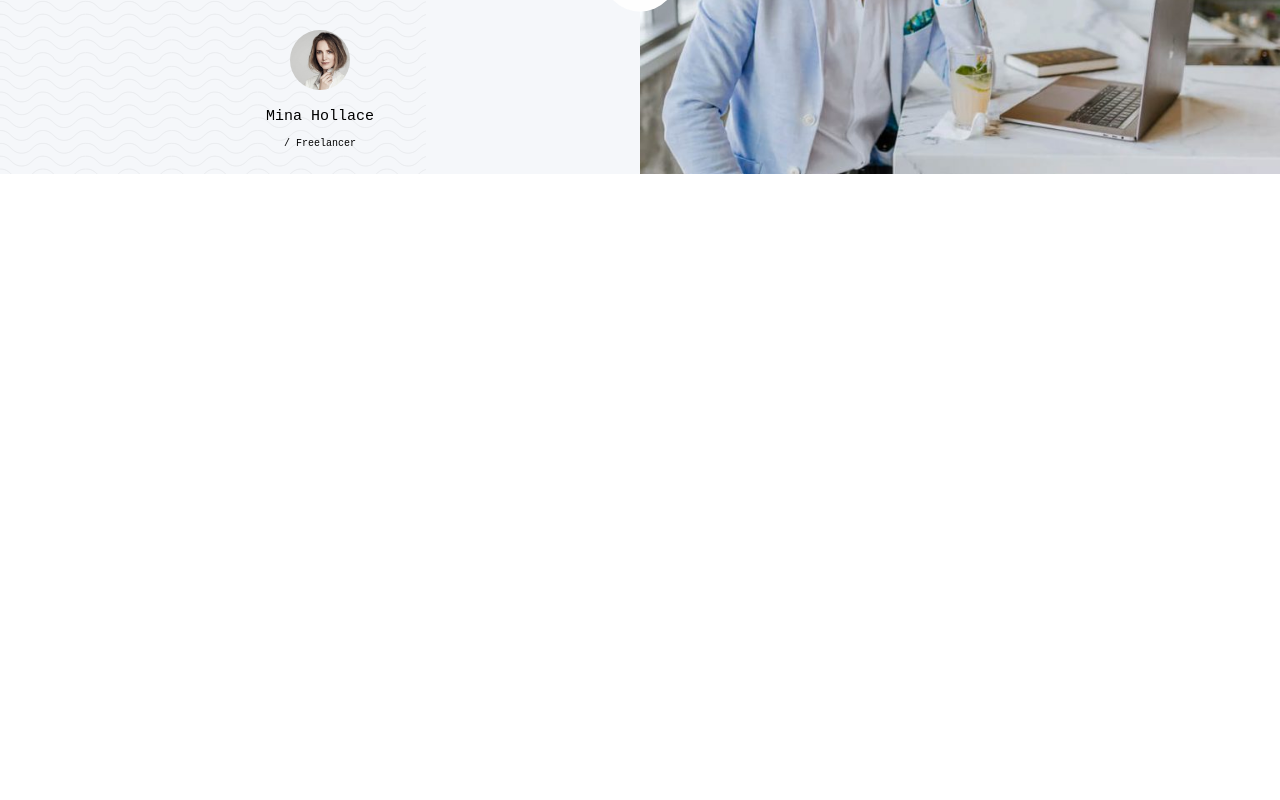
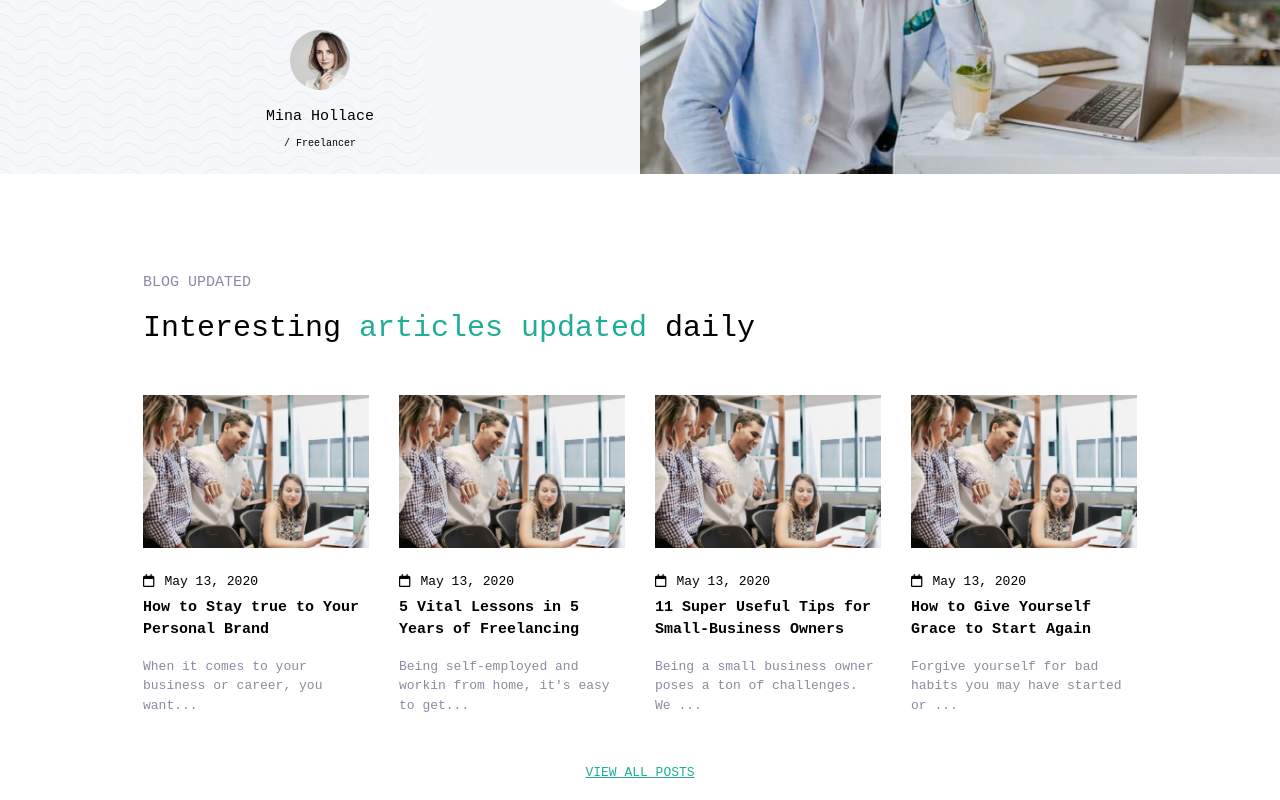
Before and after one commit to CalendaLucia/proj-html-vuejs, a Vue app: page / in a window 1280 px wide. Shown: the part 3699-4499 px from the top of the page. Before the commit the page ends 3877 px from the top, so only its background shows below. Built offline with nearby package versions, Linux system fonts and the light colour scheme.

Commit message:
inizio footer

```diff
--- a/src/App.vue
+++ b/src/App.vue
@@ -1,6 +1,7 @@
 <script>
 import AppHeader from './components/AppHeader.vue'
 import AppMain from './components/AppMain.vue'
+import AppFooter from './components/AppFooter.vue'
 export default {
   name:'App',
   data() {
@@ -38,6 +39,7 @@ export default {
   components: {
     AppHeader,
     AppMain,
+    AppFooter
   }
 }
 </script>
@@ -45,6 +47,7 @@ export default {
 <template>
  <AppHeader :menuItems="menuItems" :icons="icons" :dropdown="dropdown"/>
  <AppMain :statsNumber="statsNumber"/>
+ <AppFooter/>
 </template>
 
 <style lang="scss">
--- a/src/components/AppBlog.vue
+++ b/src/components/AppBlog.vue
@@ -3,6 +3,29 @@ export default {
     name:'AppBlog',
     data() {
         return {
+
+            data: [
+                {
+                    time:'May 13, 2020',
+                    info:'How to Stay true to Your Personal Brand',
+                    text:"When it comes to your business or career, you want..."
+                },
+                {
+                    time:'May 13, 2020',
+                    info:'5 Vital Lessons in 5 Years of Freelancing',
+                    text:"Being self-employed and workin from home, it's easy to get..."
+                },
+                {
+                    time:'May 13, 2020',
+                    info:'11 Super Useful Tips for Small-Business Owners',
+                    text:"Being a small business owner poses a ton of challenges. We ..."
+                },
+                {
+                    time:'May 13, 2020',
+                    info:'How to Give Yourself Grace to Start Again',
+                    text:"Forgive yourself for bad habits you may have started or ..."
+                },
+            ]
 
         }
     },
@@ -10,8 +33,127 @@ export default {
 </script>
 
 <template>
-
+    <section id="blog">
+        <div class="container">
+            <div class="row">
+                <div class="column large">
+                    <p class="title">BLOG UPDATED</p>
+                    <p class="description">
+                        Interesting
+                        <span class="text-color">
+                            articles updated
+                        </span>
+                        daily
+                    </p>
+                </div>
+                <div class="row flex">
+                    <div class="column " v-for="item in data" :key="item.id">
+                        <div class="card">
+                            <img src="../assets/images/motivation-blog-04-480x325.jpg">
+                        </div>
+                        <div class="text-info">
+                            <font-awesome-icon class="myicon" icon="fa-regular fa-calendar"/>
+                            <p class="time"> {{ item.time }}</p>
+                            <p class="info"> {{ item.info }}</p>
+                            <p class="text"> {{ item.text }}</p>
+                        </div>
+                    </div>
+                </div>
+            </div>
+            <div class="all-post">
+                <a href="#" class="text-color">
+                    VIEW ALL POSTS
+                </a>
+            </div>
+        </div>
+    </section>
 </template>
 
 <style lang="scss" scoped>
+
+#blog {
+    width: 100%;
+    padding-top: 80px;
+
+    .container {
+        width: 80%;
+        margin: 0 auto;
+
+        .row {
+
+            .flex {
+                @include flex (center, center);
+            }
+            .column {
+                width: calc(100% / 4);
+                margin: 0px 15px;
+
+                 .title {
+                       font-size: 15px;
+                       color: $link-color;
+                       padding: 20px 0px;
+                 }
+
+                 .description {
+                     font-size: 30px;
+                     padding-bottom: 50px;
+
+                    .text-color {
+                        color: $secondary-color;
+                    }
+                 }
+
+                 .card {
+                  width: 100%;
+                  height: 100%;
+
+                    img {
+                        width: 100%;
+                        height: 100%;
+                        object-fit: cover;
+                    }
+
+                 }
+
+                 .text-info {
+                      padding: 20px 0px;
+                      line-height: 1.5;
+
+                      .time {
+                         display: inline-block;
+                         margin-left: 10px;
+                      }
+                        .info {
+                           padding: 5px 0px;
+                           font-size: 15px;
+                           font-weight: bold;
+                        }
+
+                        .text {
+                            color: $link-color;
+                            padding: 10px 0px;
+                        }
+
+                 }
+              }
+            .large {
+                    width: 100%;
+                }
+        }
+
+        .all-post {
+            width: 50%;
+            margin: 0 auto;
+            display: flex;
+            justify-content: center;
+            padding: 20px 0px;
+            .text-color {
+                color: $secondary-color;
+
+            }
+
+
+        }
+    }
+}
 </style>
--- /dev/null
+++ b/src/components/AppFooter.vue
@@ -0,0 +1,30 @@
+<script>
+export default {
+    name:'AppFooter',
+    data() {
+        return {
+
+            Address: [
+                {
+                   item1:'328 NE 191st St # 87394 Miami, FL 33179-3899',
+                   item2:'+1(305) 547-9909(9am - 5pm EST, Monday - Friday)',
+                   email:'support@maxcoach.com',
+                },
+
+            ]
+
+        }
+    },
+}
+</script>
+
+<template>
+    <footer>
+        <div class="container">
+
+        </div>
+    </footer>
+</template>
+
+<style lang="scss" scoped>
+</style>
--- a/src/main.js
+++ b/src/main.js
@@ -19,9 +19,10 @@ import { faCartShopping } from '@fortawesome/free-solid-svg-icons'
 import { faFileLines } from '@fortawesome/free-regular-svg-icons'
 import { faUser } from '@fortawesome/free-regular-svg-icons'
 import { faCheck } from '@fortawesome/free-solid-svg-icons'
+import { faCalendar } from '@fortawesome/free-regular-svg-icons'
 
 /* add icons to the library */
-library.add(faTwitter,faFacebookF,faInstagram,faLinkedin,faAngleDown,faArrowRightLong,faBook,faCartShopping,faFileLines,faUser,faCheck)
+library.add(faTwitter,faFacebookF,faInstagram,faLinkedin,faAngleDown,faArrowRightLong,faBook,faCartShopping,faFileLines,faUser,faCheck,faCalendar)
 
 const app = createApp(App)
 app.component('font-awesome-icon', FontAwesomeIcon)
```
